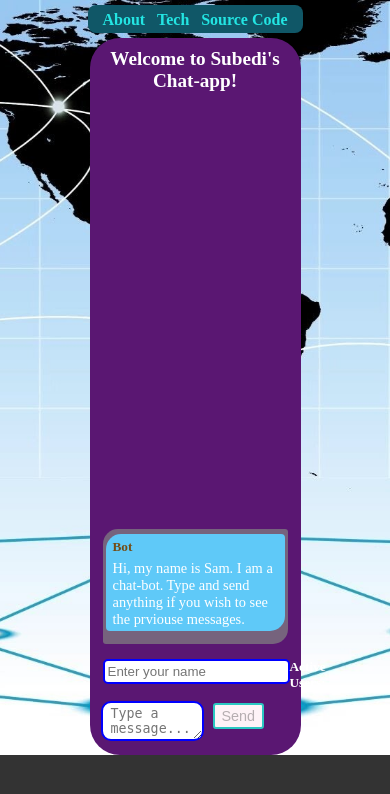
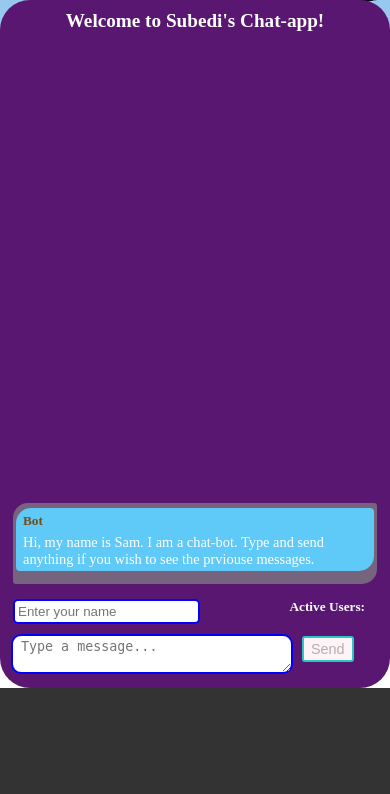
Before and after one commit to ssubas999/subedi-chat-app, a Python web app: template templates/index.html in a window 390 px wide. Shown: the top 794 px of the page. Run offline with Jinja, Linux system fonts and the light colour scheme; the template is opened without the code that fills it, so the values that code supplies are empty; style sheets or scripts are compiled from the project's sources; some libraries are stand-ins or nearby versions.

Commit message:
Mobile friendly layout + Final commit for checkpoint 1

```diff
--- /dev/null
+++ b/static/mobile.css
@@ -0,0 +1,8 @@
+header {
+    display: none;
+}
+
+.chat-app .container {
+    max-width: 100vw;
+    height: auto;
+}
--- a/templates/index.html
+++ b/templates/index.html
@@ -5,7 +5,11 @@
     <meta name="viewport" content="width=device-width, initial-scale=1.0">
     <meta http-equiv="X-UA-Compatible" content="ie=edge">
 
+    <!-- mobile.css will take in effect only on screen size less than 500px -->
+    <link rel="stylesheet" media = "screen and (max-width: 500px) "href="/static/mobile.css" type ="text/css">
+
     <link rel="stylesheet" href="/static/app.css" type="text/css" />
+
     <!-- Font Awesome CDN -->
     <link rel="stylesheet" href="https://use.fontawesome.com/releases/v5.9.0/css/all.css"
         integrity="sha384-i1LQnF23gykqWXg6jxC2ZbCbUMxyw5gLZY6UiUS98LYV5unm8GWmfkIS6jqJfb4E" crossorigin="anonymous" />
```
Also changed, not shown: app.py (+2 -30 lines), 2 other files.
